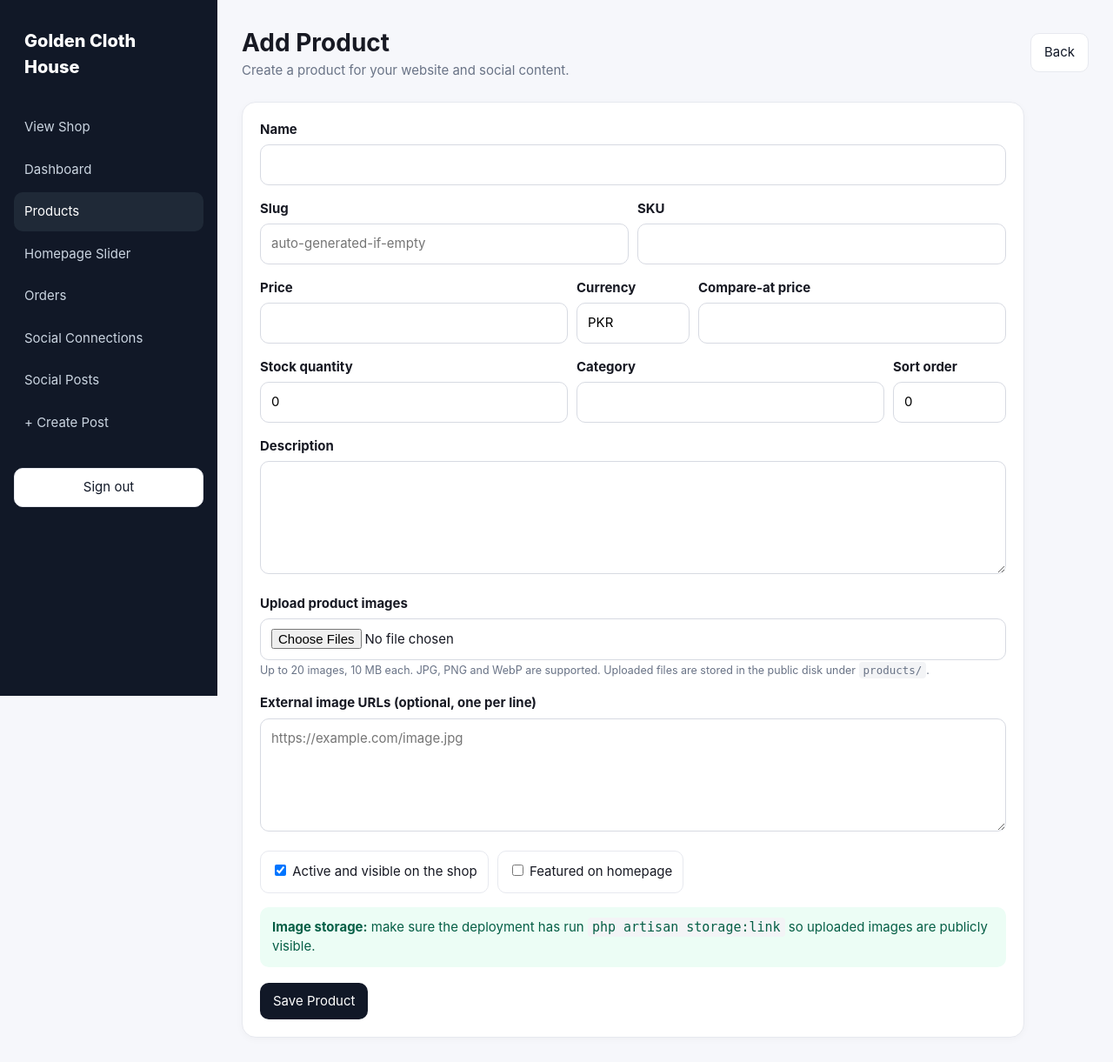
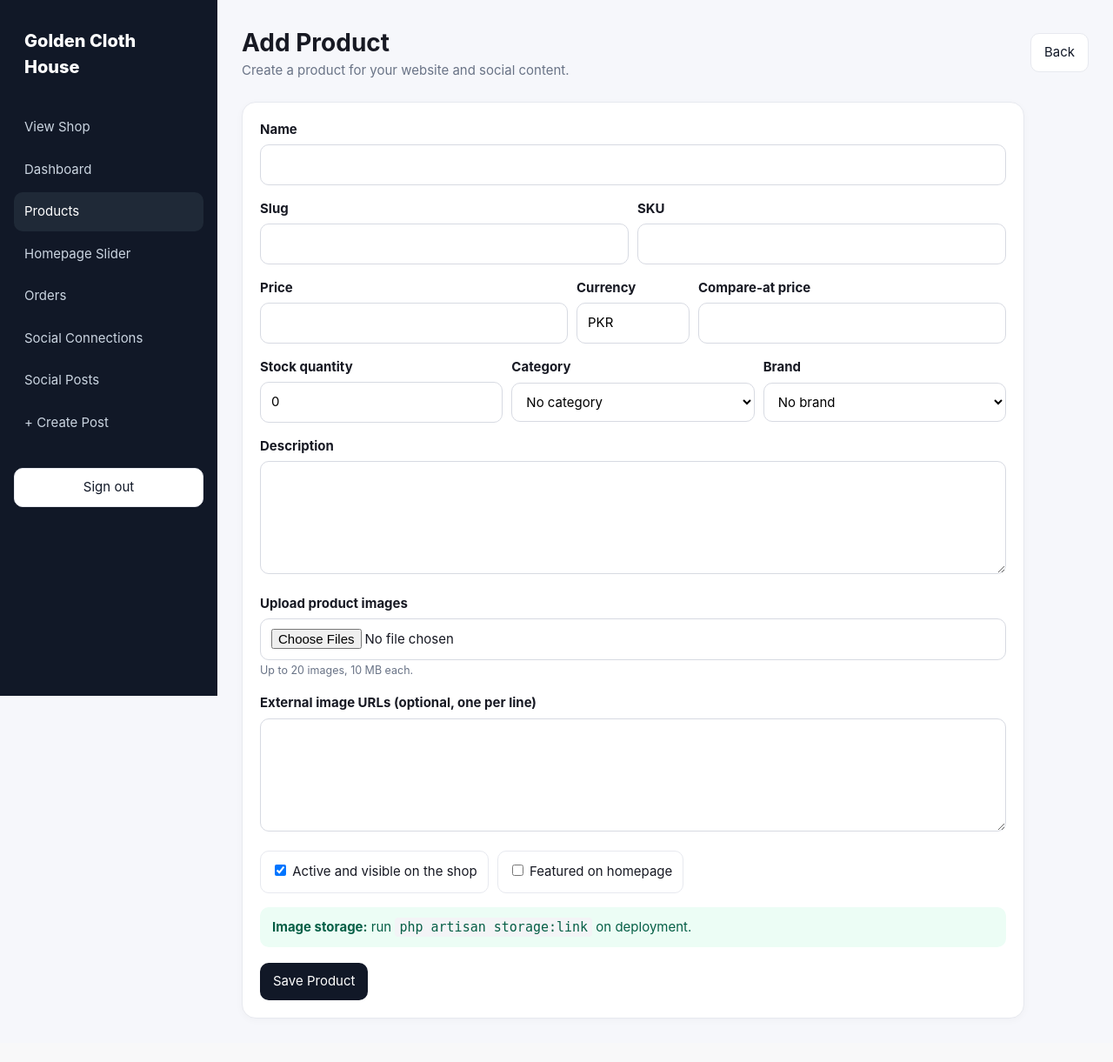
Before and after one commit to Ahmed4726/golden-cloth-house, a Laravel app: page /admin/products/create in a window 1280 px wide. Shown: the whole page at 87% size. After the commit the page ends 1171 px from the top, so only its background shows below. Run offline with Laravel 12, Linux system fonts and the light colour scheme; a user stored in the database is signed in; data comes from the database, SQL or seed files in the repository; data that the repository does not hold is empty.

Commit message:
feat: add category and brand selectors to products

```diff
--- a/resources/views/products/form.blade.php
+++ b/resources/views/products/form.blade.php
@@ -4,101 +4,57 @@
 </div>
 
 <div class="row">
-    <div class="field" style="flex:1">
-        <label>Slug</label>
-        <input name="slug" value="{{ old('slug', $product->slug ?? '') }}" placeholder="auto-generated-if-empty">
+    <div class="field" style="flex:1"><label>Slug</label><input name="slug" value="{{ old('slug', $product->slug ?? '') }}"></div>
+    <div class="field" style="flex:1"><label>SKU</label><input name="sku" value="{{ old('sku', $product->sku ?? '') }}"></div>
 </div>
 
+<div class="row">
+    <div class="field" style="flex:1"><label>Price</label><input type="number" step="0.01" min="0" name="price" required value="{{ old('price', $product->price ?? '') }}"></div>
+    <div class="field" style="width:130px"><label>Currency</label><input name="currency" maxlength="3" value="{{ old('currency', $product->currency ?? config('store.currency')) }}"></div>
+    <div class="field" style="flex:1"><label>Compare-at price</label><input type="number" step="0.01" min="0" name="compare_at_price" value="{{ old('compare_at_price', $product->compare_at_price ?? '') }}"></div>
+</div>
+
+<div class="row">
+    <div class="field" style="flex:1"><label>Stock quantity</label><input type="number" min="0" name="stock_quantity" required value="{{ old('stock_quantity', $product->stock_quantity ?? 0) }}"></div>
     <div class="field" style="flex:1">
-        <label>SKU</label>
-        <input name="sku" value="{{ old('sku', $product->sku ?? '') }}">
+        <label>Category</label>
+        <select name="category_id">
+            <option value="">No category</option>
+            @foreach ($categories as $category)
+                <option value="{{ $category->id }}" @selected(old('category_id', $product->category_id ?? '') == $category->id)>{{ $category->name }}</option>
+            @endforeach
+        </select>
+    </div>
+    <div class="field" style="flex:1">
+        <label>Brand</label>
+        <select name="brand_id">
+            <option value="">No brand</option>
+            @foreach ($brands as $brand)
+                <option value="{{ $brand->id }}" @selected(old('brand_id', $product->brand_id ?? '') == $brand->id)>{{ $brand->name }}</option>
+            @endforeach
+        </select>
     </div>
 </div>
 
-<div class="row">
-    <div class="field" style="flex:1">
-        <label>Price</label>
-        <input type="number" step="0.01" min="0" name="price" required value="{{ old('price', $product->price ?? '') }}">
-    </div>
-
-    <div class="field" style="width:130px">
-        <label>Currency</label>
-        <input name="currency" maxlength="3" value="{{ old('currency', $product->currency ?? config('store.currency')) }}">
-    </div>
-
-    <div class="field" style="flex:1">
-        <label>Compare-at price</label>
-        <input type="number" step="0.01" min="0" name="compare_at_price" value="{{ old('compare_at_price', $product->compare_at_price ?? '') }}">
-    </div>
-</div>
-
-<div class="row">
-    <div class="field" style="flex:1">
-        <label>Stock quantity</label>
-        <input type="number" min="0" name="stock_quantity" required value="{{ old('stock_quantity', $product->stock_quantity ?? 0) }}">
-    </div>
-
-    <div class="field" style="flex:1">
-        <label>Category</label>
-        <input name="category" value="{{ old('category', $product->category ?? '') }}">
-    </div>
-
-    <div class="field" style="width:130px">
-        <label>Sort order</label>
-        <input type="number" min="0" name="sort_order" value="{{ old('sort_order', $product->sort_order ?? 0) }}">
-    </div>
-</div>
-
-<div class="field">
-    <label>Description</label>
-    <textarea name="description">{{ old('description', $product->description ?? '') }}</textarea>
-</div>
-
-<div class="field">
-    <label>Upload product images</label>
-    <input type="file" name="images[]" multiple accept="image/jpeg,image/png,image/webp">
-    <small class="muted">
-        Up to 20 images, 10 MB each. JPG, PNG and WebP are supported.
-        Uploaded files are stored in the public disk under <code>products/</code>.
-    </small>
-</div>
+<div class="field"><label>Description</label><textarea name="description">{{ old('description', $product->description ?? '') }}</textarea></div>
+<div class="field"><label>Upload product images</label><input type="file" name="images[]" multiple accept="image/jpeg,image/png,image/webp"><small class="muted">Up to 20 images, 10 MB each.</small></div>
 
 @if (isset($product) && $product->media_paths)
 <div class="field">
     <label>Uploaded images</label>
     <div class="row" style="flex-wrap:wrap;align-items:flex-start;">
         @foreach ($product->media_paths as $path)
-                <div>
-                    <img
-                        src="{{ asset('storage/'.$path) }}"
-                        alt="{{ $product->name }}"
-                        style="width:90px;height:110px;object-fit:cover;border-radius:8px;display:block;"
-                    >
-                    <small class="muted">{{ $path }}</small>
-                </div>
+            <div><img src="{{ asset('storage/'.$path) }}" alt="{{ $product->name }}" style="width:90px;height:110px;object-fit:cover;border-radius:8px;display:block;"><small class="muted">{{ $path }}</small></div>
         @endforeach
     </div>
 </div>
 @endif
 
-<div class="field">
-    <label>External image URLs (optional, one per line)</label>
-    <textarea name="image_urls" placeholder="https://example.com/image.jpg">{{ old('image_urls', isset($product) ? implode("\n", $product->image_urls ?? []) : '') }}</textarea>
+<div class="field"><label>External image URLs (optional, one per line)</label><textarea name="image_urls">{{ old('image_urls', isset($product) ? implode("\n", $product->image_urls ?? []) : '') }}</textarea></div>
+
+<div class="row" style="margin-bottom:16px;">
+    <label class="check"><input type="checkbox" name="active" value="1" {{ old('active', isset($product) ? $product->active : true) ? 'checked' : '' }}> Active and visible on the shop</label>
+    <label class="check"><input type="checkbox" name="featured" value="1" {{ old('featured', isset($product) ? $product->featured : false) ? 'checked' : '' }}> Featured on homepage</label>
 </div>
 
-<div class="row" style="margin-bottom:16px;">
-    <label class="check">
-        <input type="checkbox" name="active" value="1" {{ old('active', isset($product) ? $product->active : true) ? 'checked' : '' }}>
-        Active and visible on the shop
-    </label>
-
-    <label class="check">
-        <input type="checkbox" name="featured" value="1" {{ old('featured', isset($product) ? $product->featured : false) ? 'checked' : '' }}>
-        Featured on homepage
-    </label>
-</div>
-
-<div class="flash">
-    <strong>Image storage:</strong>
-    make sure the deployment has run <code>php artisan storage:link</code> so uploaded images are publicly visible.
-</div>
+<div class="flash"><strong>Image storage:</strong> run <code>php artisan storage:link</code> on deployment.</div>
```
Lines whose indentation alone changed are shown as unchanged.
